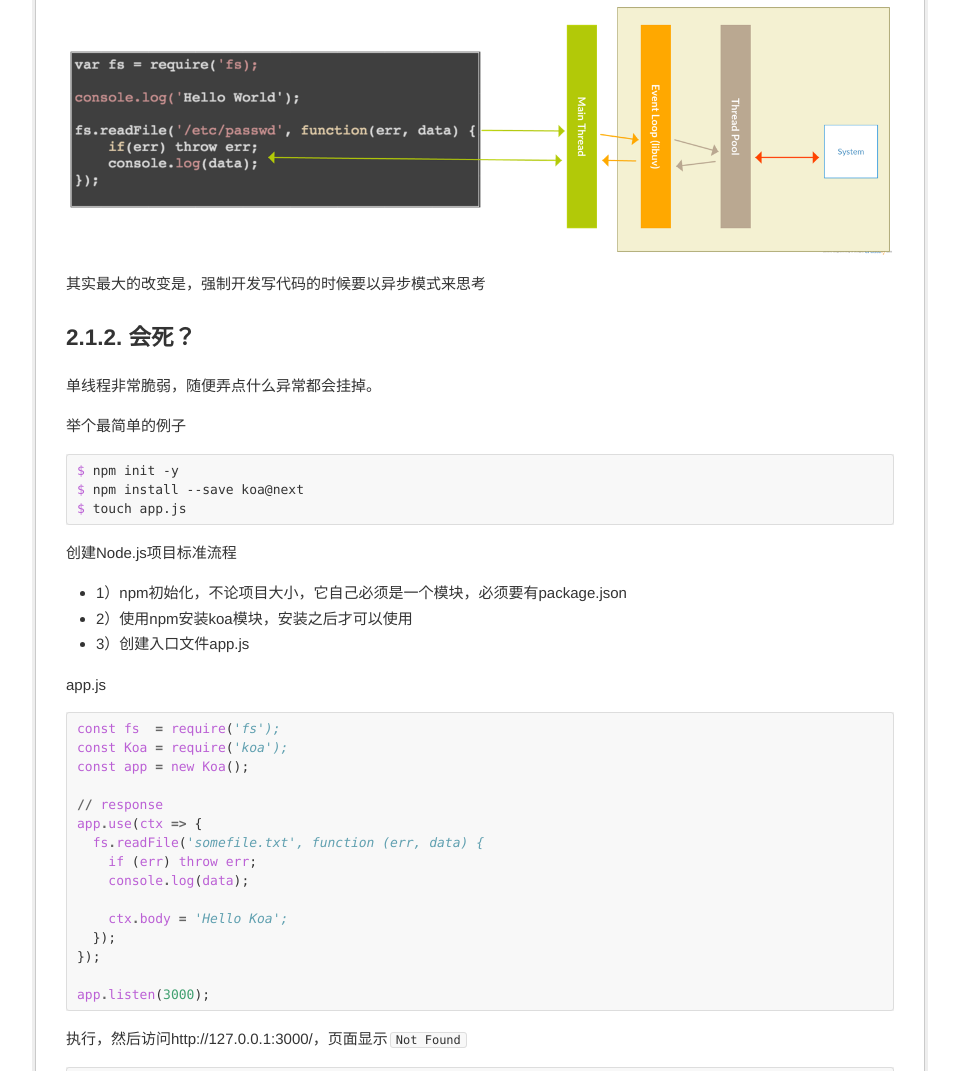
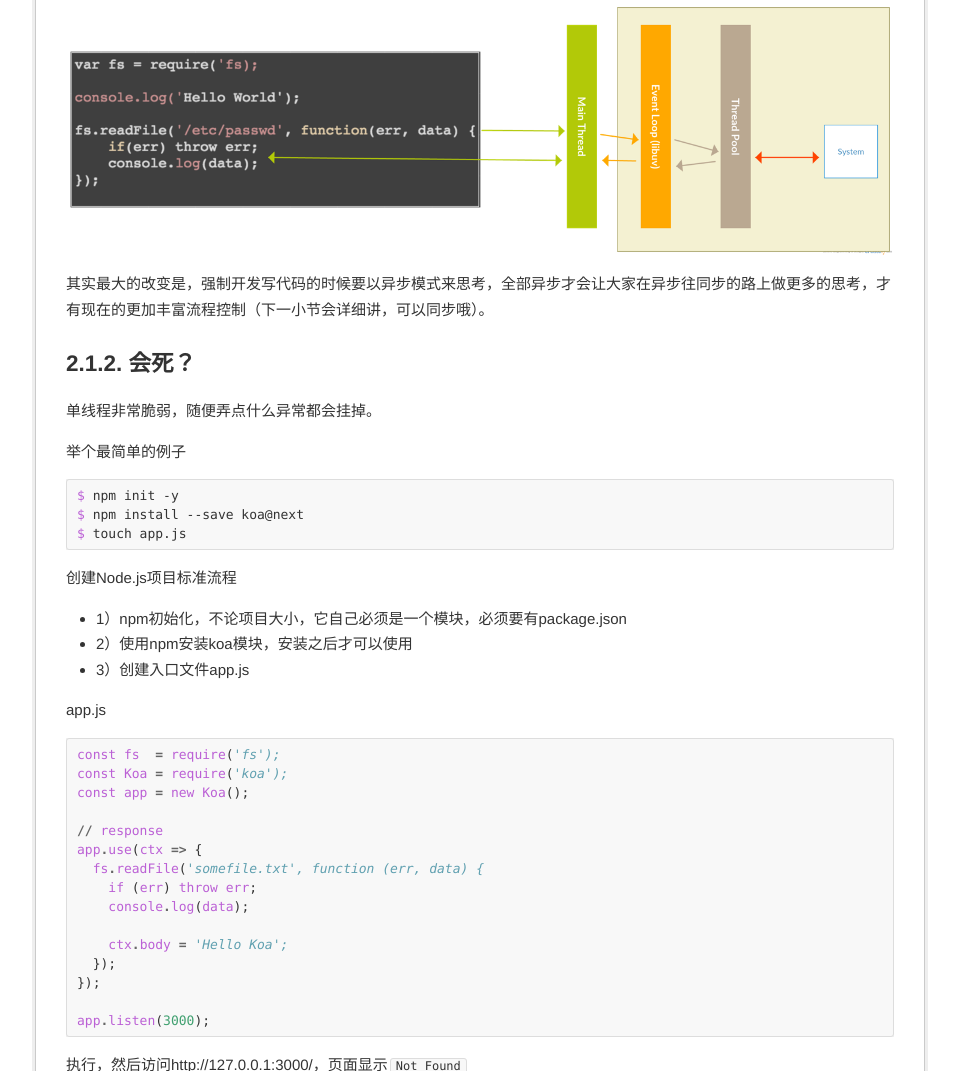
Before and after one commit to i5ting/modern-nodejs, a plain HTML site: page README.html in a window 1280 px wide. Shown: the part 2595-3666 px from the top of the page, without its empty margins (288-1247 px from the left). Drawn offline with Linux system fonts and the light colour scheme.

Commit message:
Update 2016-07-12T10:33:30.440Z

```diff
--- a/README.html
+++ b/README.html
@@ -204,7 +204,7 @@
 
 <p><img src="images/CPU2.png" alt="CPU2"></p>
 
-<p>其实最大的改变是，强制开发写代码的时候要以异步模式来思考</p>
+<p>其实最大的改变是，强制开发写代码的时候要以异步模式来思考，全部异步才会让大家在异步往同步的路上做更多的思考，才有现在的更加丰富流程控制（下一小节会详细讲，可以同步哦）。</p>
 
 <h3>会死？</h3>
 
```
Also changed, not shown: index.html (+1 -1 lines).
